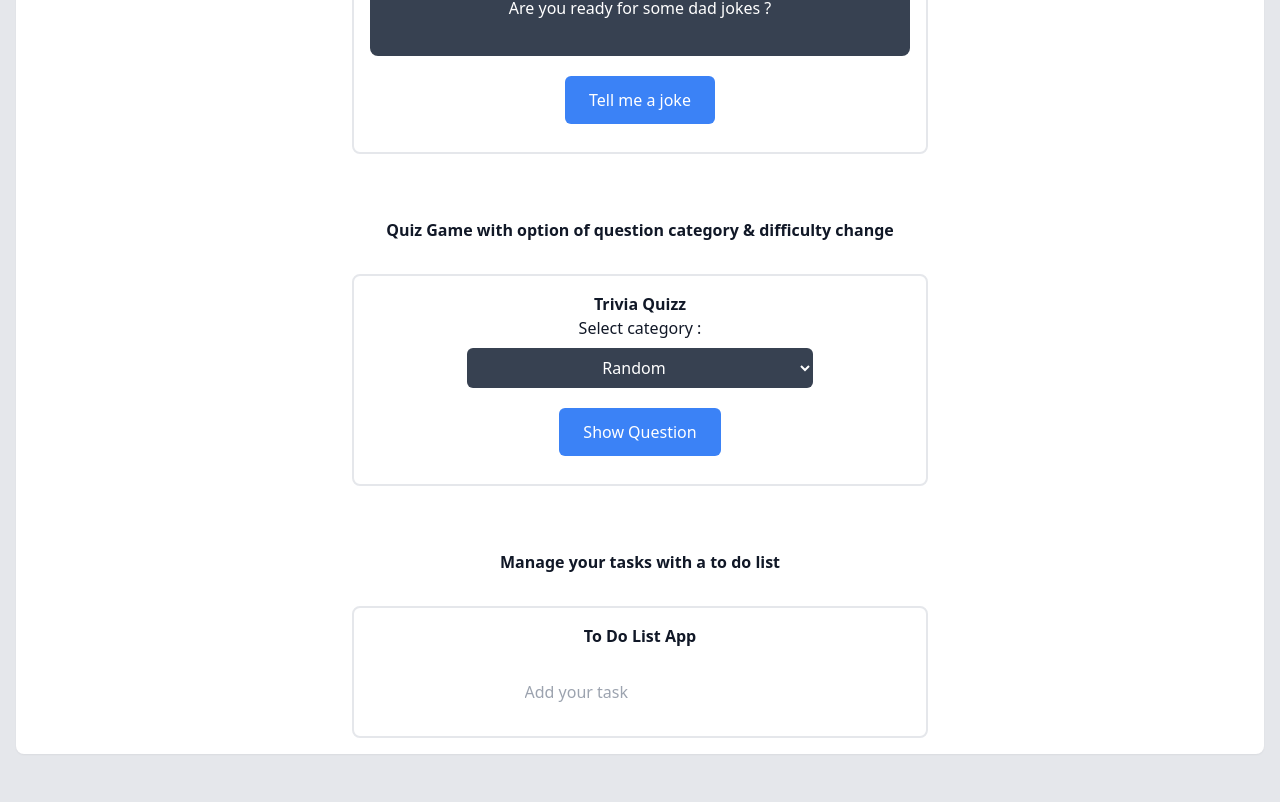
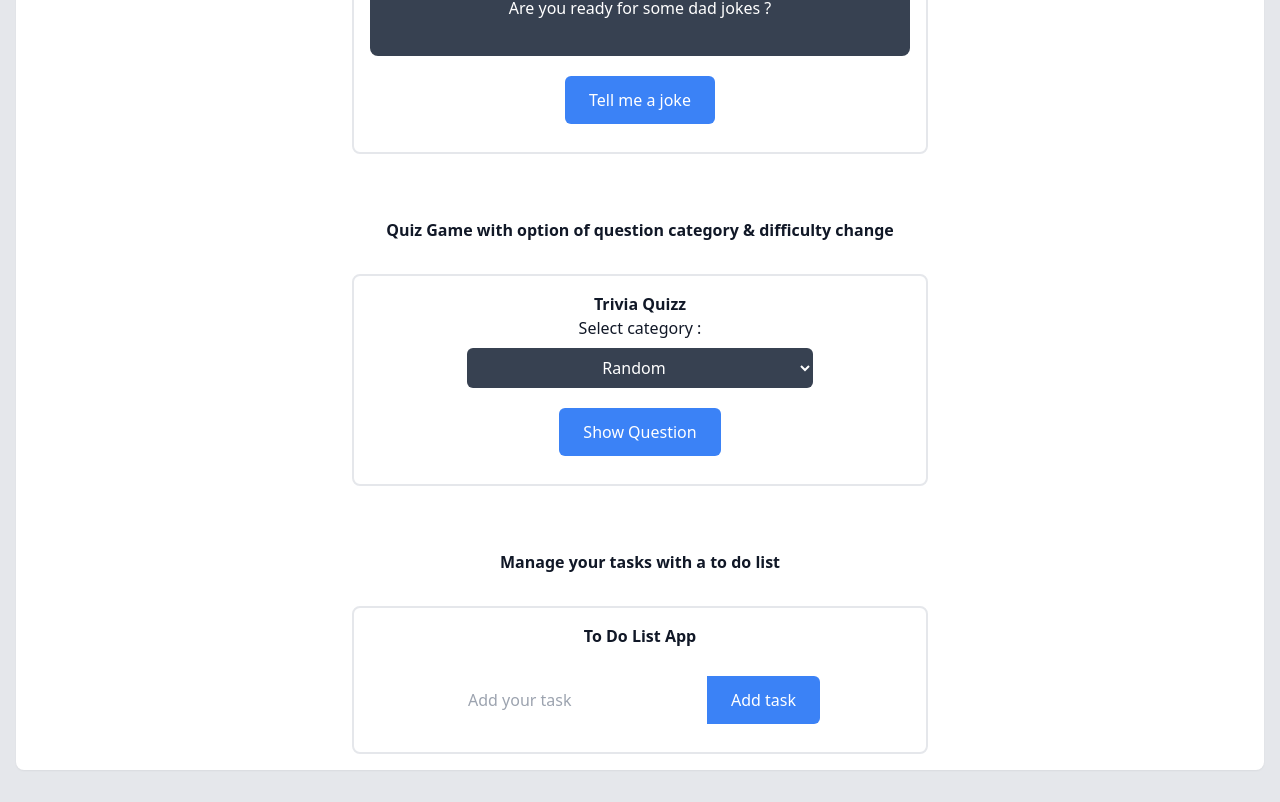
Before and after one commit to szczepanieceryk/daily-coding, a React (Vite) app: page / in a window 1280 px wide. Shown: the part 1497-2299 px from the top of the page. Built offline with nearby package versions, Linux system fonts and the light colour scheme.

Commit message:
feat: add basic task handling

```diff
--- a/src/layouts/ToDoList.tsx
+++ b/src/layouts/ToDoList.tsx
@@ -1,20 +1,50 @@
-import React from 'react';
+import React, { useState } from 'react';
+import Button from '../components/Button';
 const ToDoList = () => {
+  const [task, setTask] = useState<string>('');
+  const [displayedTask, setDisplayedTask] = useState<string>('');
+  const [isTaskSubmitted, setIsTaskSubmitted] = useState<boolean>(false);
+
+  const addTask = (e: React.ChangeEvent<HTMLInputElement>) => {
+    const task = e.target.value;
+    setTask(task);
+    setDisplayedTask(task);
+    console.log(`${task} added to list`);
+  };
+
+  const handleSubmit = (e: React.FormEvent) => {
+    e.preventDefault();
+    console.log('submit form ');
+    setIsTaskSubmitted(true);
+    setTask('');
+  };
+
   return (
     <div className="p-2 md:p-4 border-2 rounded-lg border-gray-200 text-center">
       <span className="block">
         <strong>To Do List App</strong>
       </span>
-      <div className="mt-4 flex justify-center">
+      <form onSubmit={handleSubmit} className="mt-4 flex justify-center">
+        <div className="md:flex flex-wrap justify-between content-center items-center">
           <label htmlFor="">
             <input
               type="text"
               name="task-input"
               placeholder="Add your task"
-            className="block p-2 md:p-4 rounded-lg"
+              className="p-2 rounded-md md:rounded-tr-none md:rounded-br-none border-gray-300 w-full h-[48px] text-black"
+              onChange={addTask}
+              value={task}
             />
           </label>
+          <Button
+            content="Add task"
+            type="submit"
+            style="primary"
+            className="md:rounded-tl-none md:rounded-bl-none"
+          />
         </div>
+      </form>
+      {isTaskSubmitted && <span className="block">Tasks list: {displayedTask}</span>}
     </div>
   );
 };
```
Lines whose indentation alone changed are shown as unchanged.
